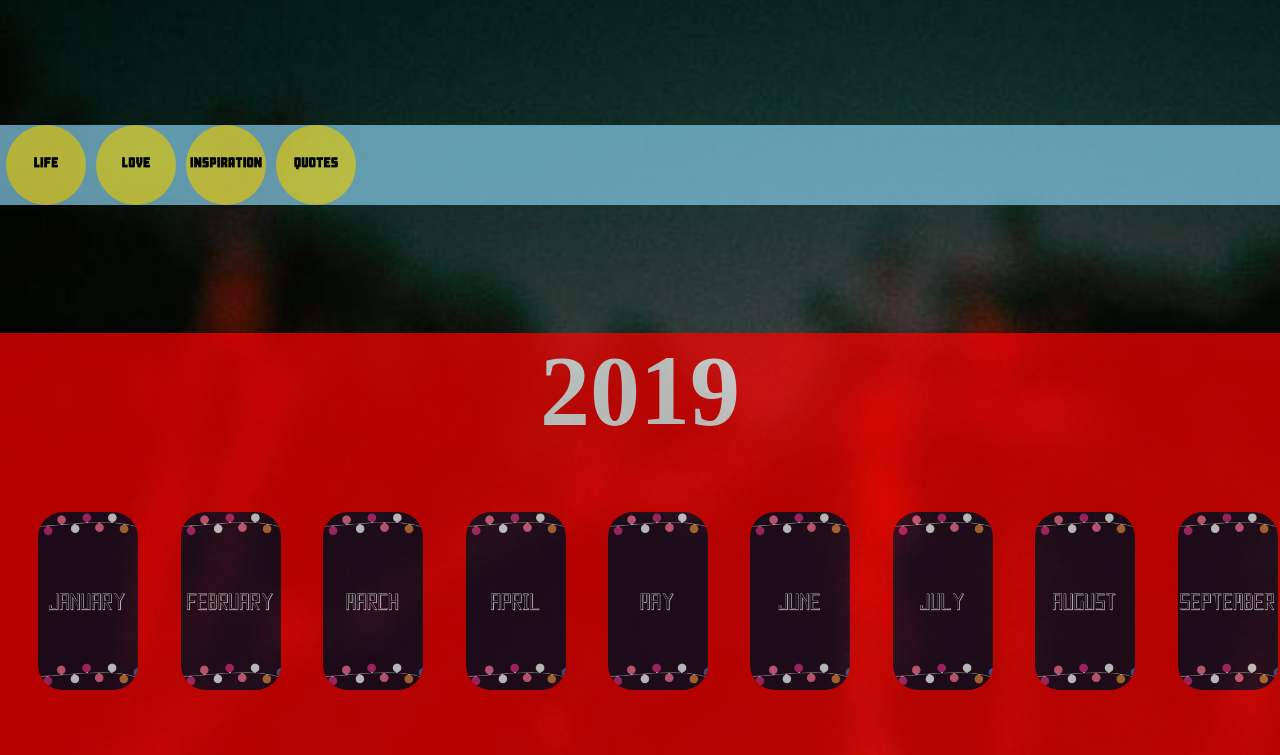
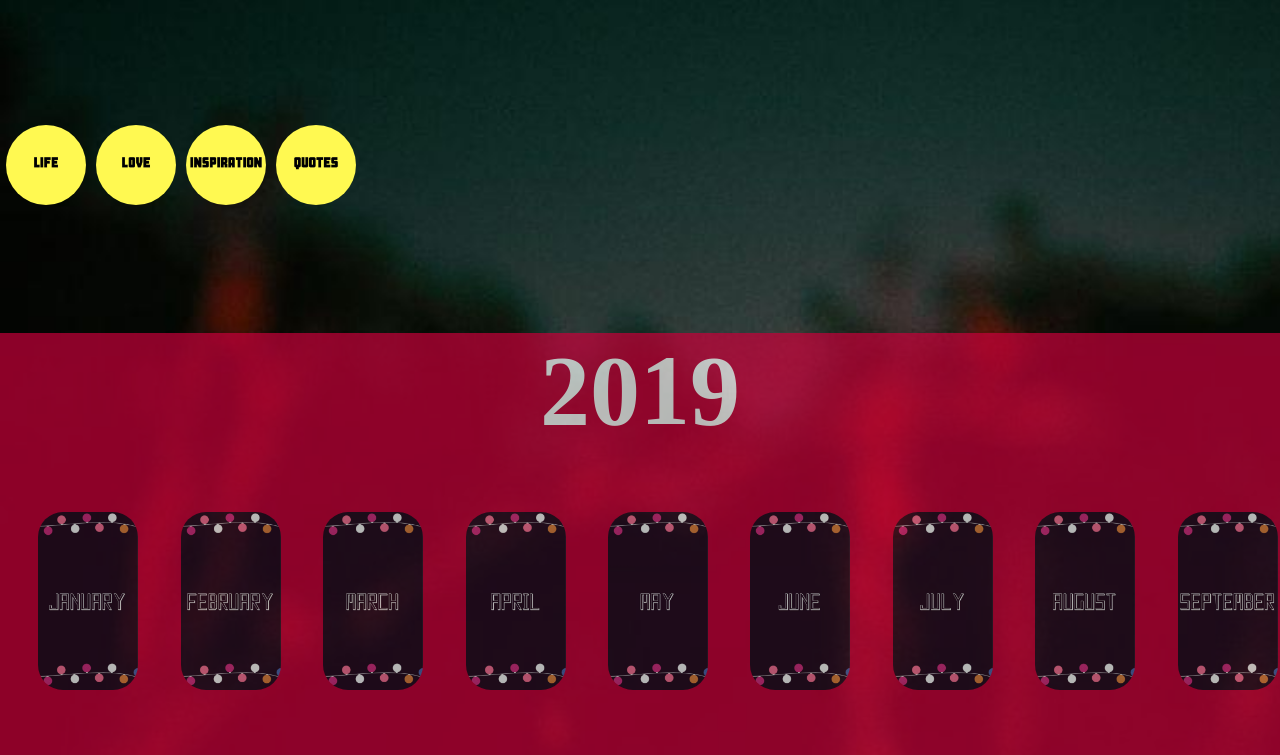
Before and after one commit to smilionaire/Responsive, a plain HTML site: page index.html in a window 1280 px wide. Shown: the part 153-908 px from the top of the page. Drawn offline with Linux system fonts and the light colour scheme.

Commit message:
Update index.css

```diff
--- a/index.css
+++ b/index.css
@@ -70,8 +70,6 @@ header{
 	width: 100%;
 	margin-top: 10%;
 	height: 80px;
-	background-color: skyblue;
-	opacity: 0.7;
 }
 .images a{
 	text-decoration: none;
@@ -82,7 +80,7 @@ header{
 .second-year{
 	margin-top: 10%;
 	width: 100%;
-	background-color: red;
+	background-color: #C70039;
 	opacity: 0.7;
 }
 .second-year h1{
@@ -100,7 +98,7 @@ header{
 .first-year{
 	margin-top: 10%;
 	width: 100%;
-	background-color: red;
+	background-color: #FF5733;
 	opacity: 0.7;
 }
 .first-year h1{
```
